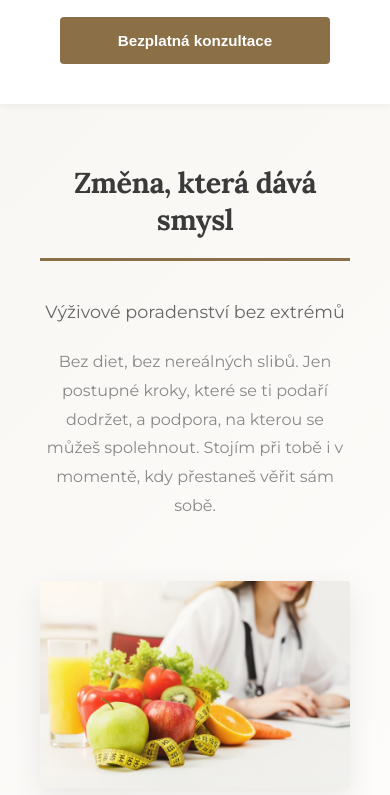
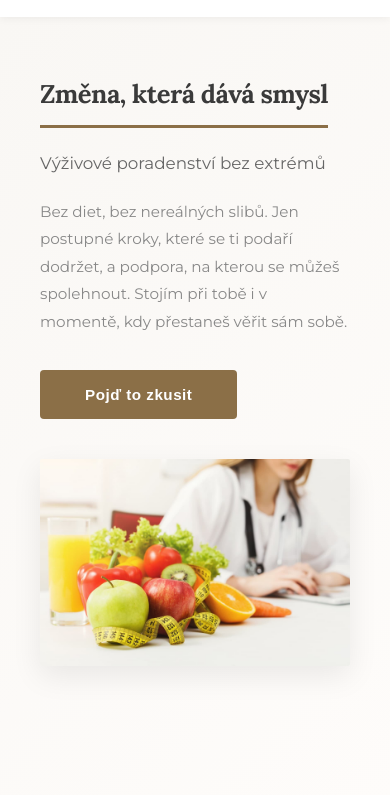
Before and after one commit to Boza-Analytics/kvizova, a plain HTML site: page index.html in a window 390 px wide. Shown: the part 49-844 px from the top of the page. Drawn offline with Linux system fonts and the light colour scheme.

Commit message:
Update index.html

```diff
--- a/index.html
+++ b/index.html
@@ -119,10 +119,6 @@
             transform: rotate(-45deg) translate(7px, -7px);
         }
 
-        .nav-cta-mobile {
-            display: none;
-        }
-
         /* Container */
         .container {
             max-width: 1200px;
@@ -133,55 +129,82 @@
         /* Hero */
         .hero {
             background: linear-gradient(135deg, #f9f7f4 0%, #fefcfa 100%);
-            padding: 100px 40px;
-            text-align: center;
+            padding: 80px 40px 100px;
         }
 
         .hero .container {
-            max-width: 900px;
+            max-width: 1000px;
             margin: 0 auto;
         }
 
-        .hero h1 {
+        .hero-grid {
+            display: grid;
+            grid-template-columns: 1fr 1.1fr;
+            gap: 60px;
+            align-items: center;
+            margin-bottom: 60px;
+        }
+
+        .hero-text h1 {
             font-family: 'Lora', serif;
-            font-size: 3rem;
+            font-size: 2.8rem;
             font-weight: 700;
             line-height: 1.3;
-            margin-bottom: 35px;
+            margin-bottom: 20px;
             color: #3a3a3a;
             letter-spacing: -0.5px;
-            padding-bottom: 20px;
+            padding-bottom: 15px;
             border-bottom: 3px solid #8B6F47;
+            width: fit-content;
         }
 
-        .hero .subtitle {
-            font-size: 1.1rem;
+        .hero-text .subtitle {
+            font-size: 1.05rem;
             color: #666;
             margin-bottom: 20px;
+            margin-top: 20px;
             font-weight: 400;
             line-height: 1.8;
         }
 
-        .hero .description {
-            font-size: 1rem;
+        .hero-text .description {
+            font-size: 0.95rem;
             color: #888;
-            max-width: 700px;
-            margin: 0 auto 60px;
+            margin-bottom: 35px;
             line-height: 1.8;
         }
 
-        .hero-image-wrapper {
-            margin-top: 60px;
+        .hero-cta {
+            display: inline-block;
+            padding: 16px 45px;
+            background: #8B6F47;
+            color: white;
+            text-decoration: none;
+            border-radius: 4px;
+            font-weight: 600;
+            font-size: 0.95rem;
+            transition: all 0.3s ease;
+            border: none;
+            cursor: pointer;
+            letter-spacing: 0.5px;
         }
 
-        .hero-image-wrapper img {
+        .hero-cta:hover {
+            background: #704d38;
+            transform: translateY(-2px);
+            box-shadow: 0 8px 20px rgba(139, 111, 71, 0.25);
+        }
+
+        .hero-image {
             width: 100%;
-            max-width: 600px;
+        }
+
+        .hero-image img {
+            width: 100%;
             height: auto;
             border-radius: 2px;
             box-shadow: 0 10px 30px rgba(0,0,0,0.08);
             display: block;
-            margin: 0 auto;
         }
 
         /* About Section */
@@ -225,6 +248,7 @@
             line-height: 1.3;
             padding-bottom: 15px;
             border-bottom: 3px solid #8B6F47;
+            width: fit-content;
         }
 
         .about p {
@@ -765,7 +789,7 @@
                 background: white;
                 flex-direction: column;
                 gap: 0;
-                padding: 0;
+                padding: 20px 0;
                 border-top: 1px solid #f0f0f0;
                 box-shadow: 0 8px 16px rgba(0,0,0,0.1);
                 width: 100%;
@@ -783,12 +807,12 @@
                 border-bottom: 1px solid #f0f0f0;
             }
 
+            nav ul li:last-child {
+                border-bottom: none;
+            }
+
             nav ul li a {
                 font-size: 0.95rem;
-            }
-
-            nav ul li:last-child {
-                border-bottom: none;
             }
 
             .hamburger {
@@ -800,35 +824,17 @@
                 display: none;
             }
 
-            .nav-cta-mobile {
-                display: block;
-                width: calc(100% - 40px);
-                margin: 20px 20px;
-                padding: 15px 30px;
-                background: #8B6F47;
-                color: white;
-                border: none;
-                border-radius: 4px;
-                font-weight: 600;
-                font-size: 0.95rem;
-                cursor: pointer;
-                transition: all 0.3s ease;
+            .hero {
+                padding: 60px 20px 80px;
             }
 
-            .nav-cta-mobile:hover {
-                background: #704d38;
+            .hero-grid {
+                grid-template-columns: 1fr;
+                gap: 40px;
             }
 
-            nav ul.active ~ .nav-cta-mobile {
-                display: block;
-            }
-
-            .hero {
-                padding: 60px 20px;
-            }
-
-            .hero h1 {
-                font-size: 2.2rem;
+            .hero-text h1 {
+                font-size: 2rem;
             }
 
             .about,
@@ -877,8 +883,8 @@
                 font-size: 1rem;
             }
 
-            .hero h1 {
-                font-size: 1.8rem;
+            .hero-text h1 {
+                font-size: 1.6rem;
             }
 
             .services-header h2,
@@ -915,26 +921,30 @@
                 <li><a href="#location">Sídlo</a></li>
                 <li><a href="#stories">Příběhy</a></li>
                 <li><a href="#approach">Přístup</a></li>
+                <li><a href="#" onclick="openConsultation(); return false;" style="color: #8B6F47; font-weight: 700;">Pojď to zkusit</a></li>
             </ul>
-            <button class="nav-cta" onclick="openConsultation()">Bezplatná konzultace</button>
+            <button class="nav-cta" onclick="openConsultation()">Pojď to zkusit</button>
             <button class="hamburger" id="hamburger" onclick="toggleMenu()">
                 <span></span>
                 <span></span>
                 <span></span>
             </button>
         </div>
-        <button class="nav-cta-mobile" id="navCtaMobile" onclick="openConsultation()">Bezplatná konzultace</button>
     </nav>
 
     <!-- Hero Section -->
     <section class="hero">
         <div class="container">
+            <div class="hero-grid">
+                <div class="hero-text">
                     <h1>Změna, která dává smysl</h1>
                     <p class="subtitle">Výživové poradenství bez extrémů</p>
                     <p class="description">Bez diet, bez nereálných slibů. Jen postupné kroky, které se ti podaří dodržet, a podpora, na kterou se můžeš spolehnout. Stojím při tobě i v momentě, kdy přestaneš věřit sám sobě.</p>
-
-            <div class="hero-image-wrapper">
+                    <button class="hero-cta" onclick="openConsultation()">Pojď to zkusit</button>
+                </div>
+                <div class="hero-image">
                     <img src="main.png" alt="Dominika Kvízová" onerror="this.style.display='none'">
+                </div>
             </div>
         </div>
     </section>
@@ -1154,7 +1164,6 @@
         const modal = document.getElementById('consultationModal');
         const hamburger = document.getElementById('hamburger');
         const navMenu = document.getElementById('navMenu');
-        const navCtaMobile = document.getElementById('navCtaMobile');
 
         function openConsultation() {
             modal.style.display = 'block';
@@ -1172,9 +1181,11 @@
         }
 
         document.querySelectorAll('#navMenu a').forEach(link => {
-            link.addEventListener('click', () => {
+            link.addEventListener('click', (e) => {
+                if (link.href !== '#') {
                     hamburger.classList.remove('active');
                     navMenu.classList.remove('active');
+                }
             });
         });
 
```
Lines whose indentation alone changed are shown as unchanged.
